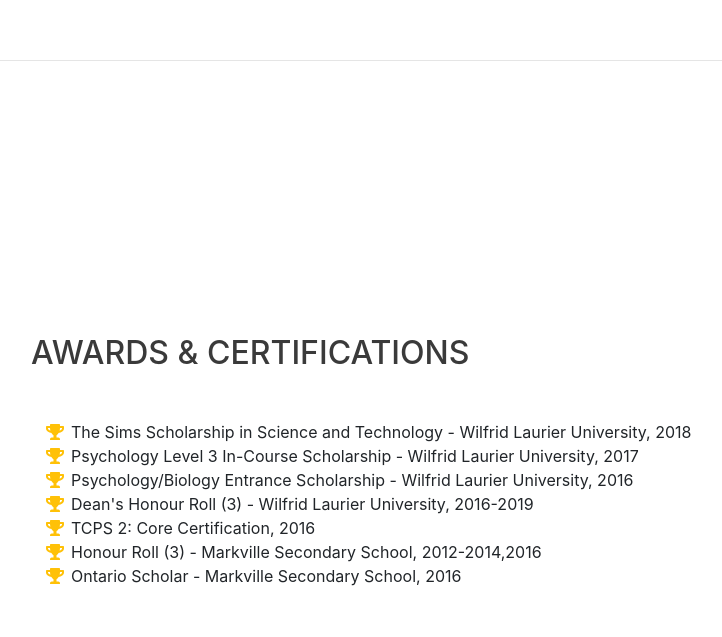
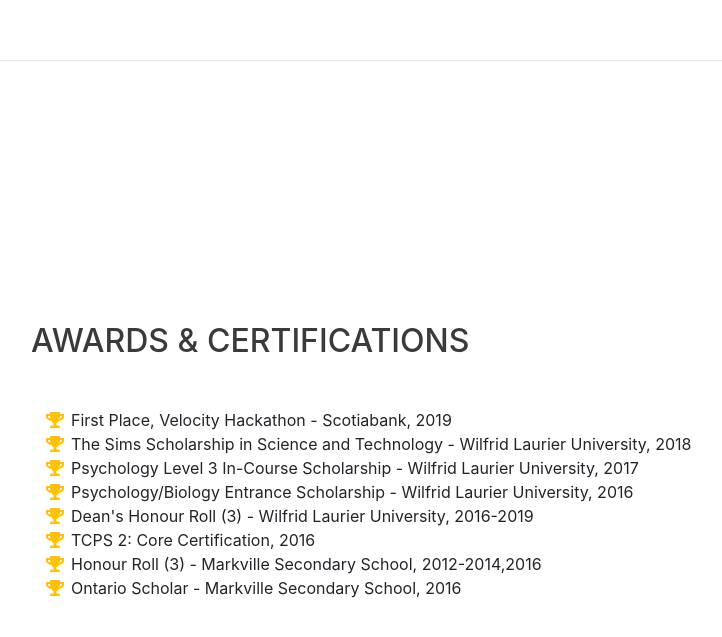
Before and after one commit to brenshanthakumar/brenshanthakumar.github.io, a website with bundled scripts: page index.html in a window 1280 px wide. Shown: the part 4039-4676 px from the top of the page, without its empty margins (289-1011 px from the left). Built offline with nearby package versions, Linux system fonts and the light colour scheme; a web font is replaced by a local one.

Commit message:
Update index.html

```diff
--- a/index.html
+++ b/index.html
@@ -236,6 +236,9 @@
         <ul class="fa-ul mb-0">
           <li>
             <i class="fa-li fa fa-trophy text-warning"></i>
+            First Place, Velocity Hackathon - Scotiabank, 2019</li>
+          <li>
+            <i class="fa-li fa fa-trophy text-warning"></i>
             The Sims Scholarship in Science and Technology - Wilfrid Laurier University, 2018</li>
           <li>
             <i class="fa-li fa fa-trophy text-warning"></i>
```
